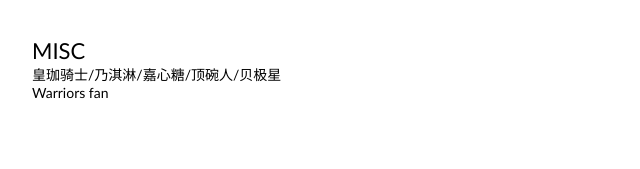
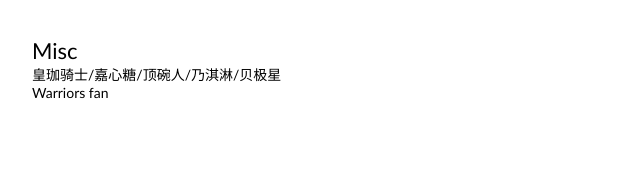
Before and after one commit to Yujun-Shi/Yujun-Shi.github.io, a plain HTML site: page index.html in a window 1280 px wide. Shown: the part 1956-2125 px from the top of the page, 228-868 px from the left. Drawn offline with Linux system fonts and the light colour scheme.

Commit message:
update cwd code

```diff
--- a/index.html
+++ b/index.html
@@ -79,6 +79,7 @@
             <em>CVPR</em>, 2022
             <br>
             [<a href="https://arxiv.org/abs/2112.04731">arXiv link</a>]
+            [<a href="https://github.com/Yujun-Shi/CwD">Code</a>]
             <p></p>
             <p>
               We propose a Class-wise Decorrelation regularizer that enables CIL learner at initial phase to mimic representations
@@ -261,9 +262,9 @@
 
         <table style="width:100%;border:0px;border-spacing:0px;border-collapse:separate;margin-right:auto;margin-left:auto;"><tbody>
           <td style="padding:20px;width:100%;vertical-align:middle">
-            <heading>MISC</heading>
+            <heading>Misc</heading>
             <br>
-            皇珈骑士/乃淇淋/嘉心糖/顶碗人/贝极星
+            皇珈骑士/嘉心糖/顶碗人/乃淇淋/贝极星
             <br>
             Warriors fan
             <br>
```
